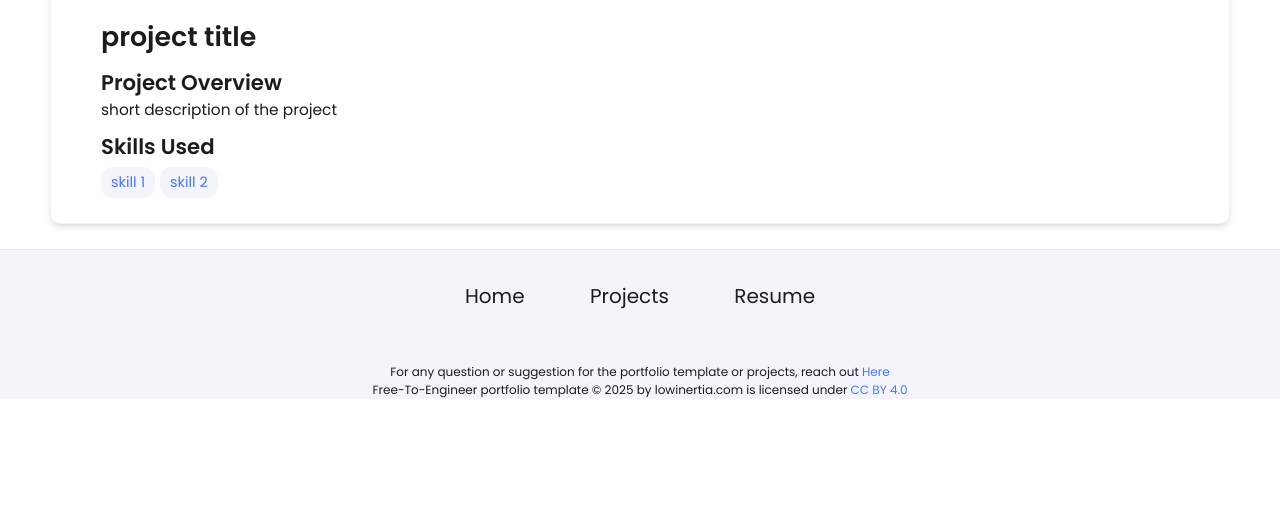
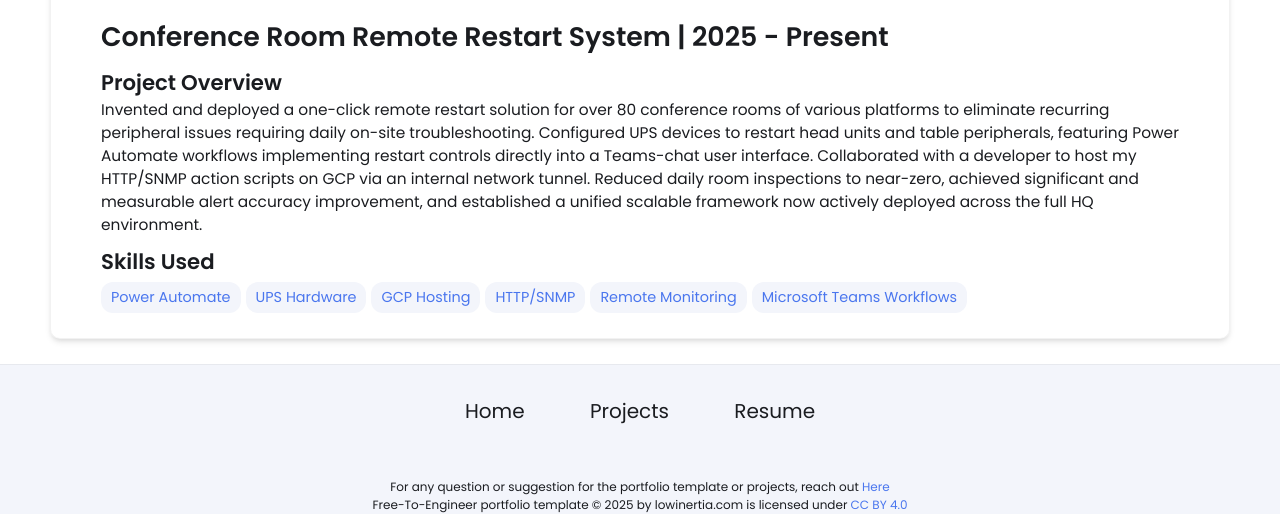
Before and after one commit to ElionEvolved/ElionEvolved.github.io, a Jekyll site: the page built from _projects/UPS Auto Reboot/index.md, in a window 1280 px wide. Shown: the part 490-1004 px from the top of the page. Built offline with Jekyll 4.4.1, drawn with Linux system fonts in a browser that asks for light colours; before the commit the page ends 900 px from its top, so only the background shows below that.

Commit message:
Update index.md

```diff
--- a/_projects/UPS Auto Reboot/index.md
+++ b/_projects/UPS Auto Reboot/index.md
@@ -1,9 +1,13 @@
 ---
 layout: post
-title: project title
-description:  short description of the project
+title: Conference Room Remote Restart System | 2025 - Present
+description:  Invented and deployed a one-click remote restart solution for over 80 conference rooms of various platforms to eliminate recurring peripheral issues requiring daily on-site troubleshooting. Configured UPS devices to restart head units and table peripherals, featuring Power Automate workflows implementing restart controls directly into a Teams-chat user interface. Collaborated with a developer to host my HTTP/SNMP action scripts on GCP via an internal network tunnel. Reduced daily room inspections to near-zero, achieved significant and measurable alert accuracy improvement, and established a unified scalable framework now actively deployed across the full HQ environment.
 skills:
-- skill 1
-- skill 2
+- Power Automate
+- UPS Hardware
+- GCP Hosting
+- HTTP/SNMP
+- Remote Monitoring
+- Microsoft Teams Workflows
 main-image: /project.webp
 ---
```
